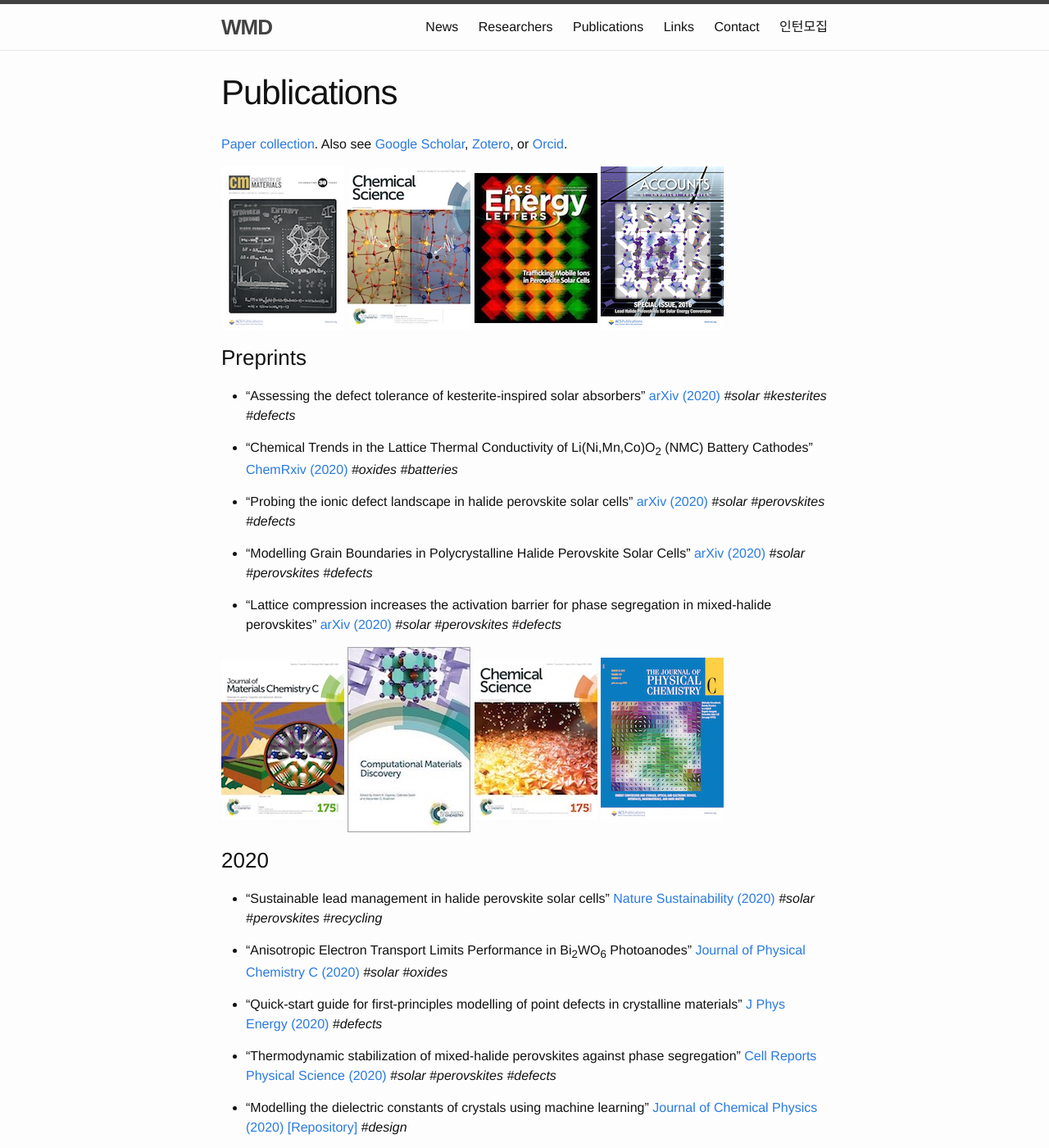
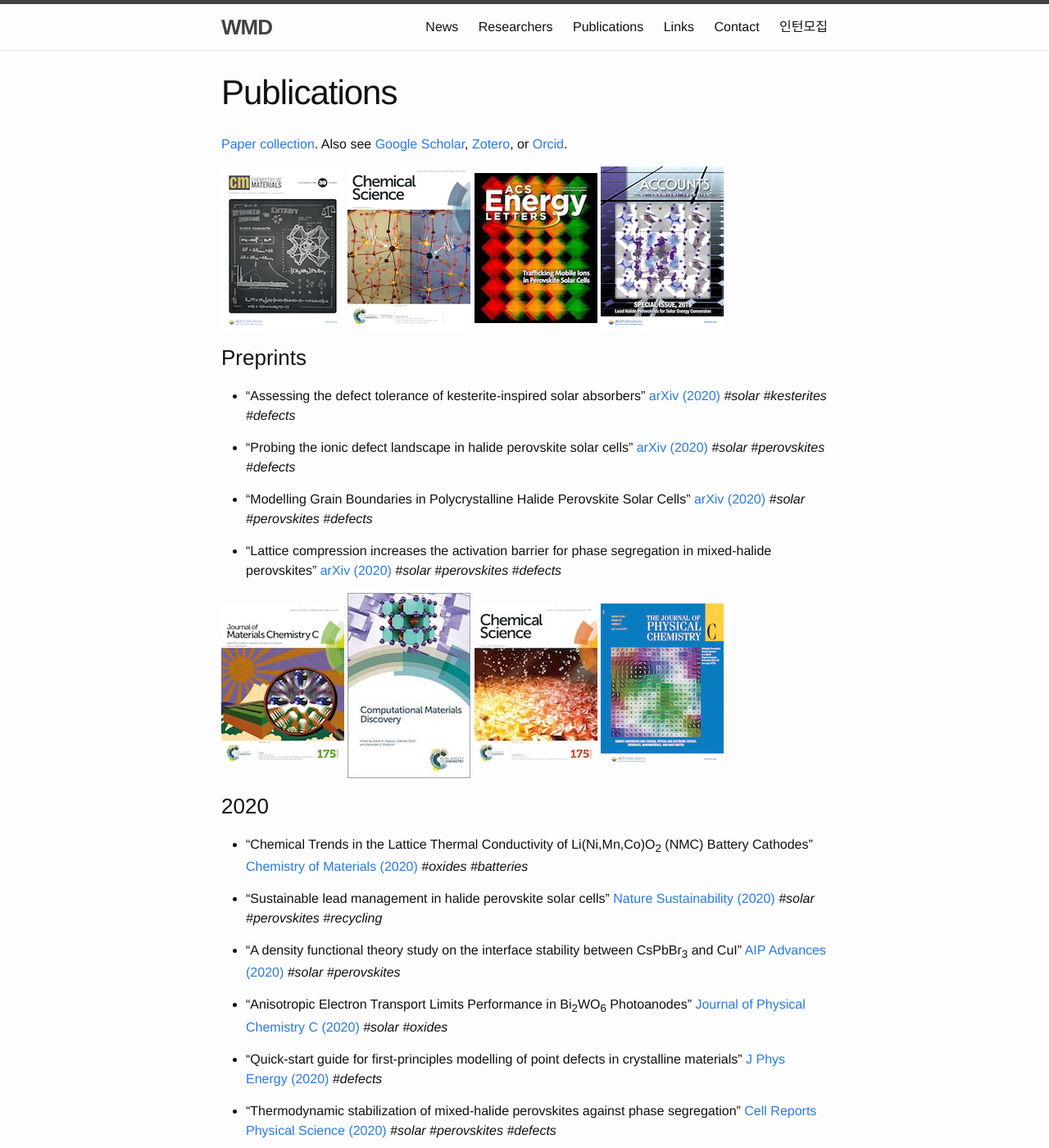
Before and after one commit to WMD-group/WMD-group.github.io, a Jekyll site: the page built from c_papers.md, in a window 1280 px wide and 1400 px high. Shown: the whole window at 82% size. Built offline with Jekyll 4.4.1, drawn with Linux system fonts in a browser that asks for light colours.

Commit message:
Update c_papers.md
August updates

```diff
--- a/c_papers.md
+++ b/c_papers.md
@@ -17,9 +17,6 @@ or [Orcid](http://orcid.org/0000-0001-5460-7033).
 * "Assessing the defect tolerance of kesterite-inspired solar absorbers" [arXiv (2020)](https://arxiv.org/abs/2007.00819)
 *#solar #kesterites #defects*
 
-* "Chemical Trends in the Lattice Thermal Conductivity of Li(Ni,Mn,Co)O<sub>2</sub> (NMC) Battery Cathodes" [ChemRxiv (2020)](https://chemrxiv.org/articles/Chemical_Trends_in_the_Lattice_Thermal_Conductivity_of_Li_Ni_Mn_Co_O_sub_2_sub_NMC_Battery_Cathodes/12320033)
-*#oxides #batteries*
-
 * "Probing the ionic defect landscape in halide perovskite solar cells" [arXiv (2020)](https://arxiv.org/abs/2005.06942)
 *#solar #perovskites #defects*
 
@@ -33,8 +30,14 @@ or [Orcid](http://orcid.org/0000-0001-5460-7033).
 
 ### 2020
 
+* "Chemical Trends in the Lattice Thermal Conductivity of Li(Ni,Mn,Co)O<sub>2</sub> (NMC) Battery Cathodes" [Chemistry of Materials (2020)](https://pubs.acs.org/doi/abs/10.1021/acs.chemmater.0c02908)
+*#oxides #batteries*
+
 * "Sustainable lead management in halide perovskite solar cells" [Nature Sustainability (2020)](https://doi.org/10.1038/s41893-020-0586-6)
 *#solar #perovskites #recycling*
+
+* "A density functional theory study on the interface stability between CsPbBr<sub>3</sub> and CuI" [AIP Advances (2020)](https://aip.scitation.org/doi/10.1063/5.0018925)
+*#solar #perovskites*
 
 * "Anisotropic Electron Transport Limits Performance in Bi<sub>2</sub>WO<sub>6</sub> Photoanodes" [Journal of Physical Chemistry C (2020)](https://pubs.acs.org/doi/abs/10.1021/acs.jpcc.0c03539)
 *#solar #oxides*
```
